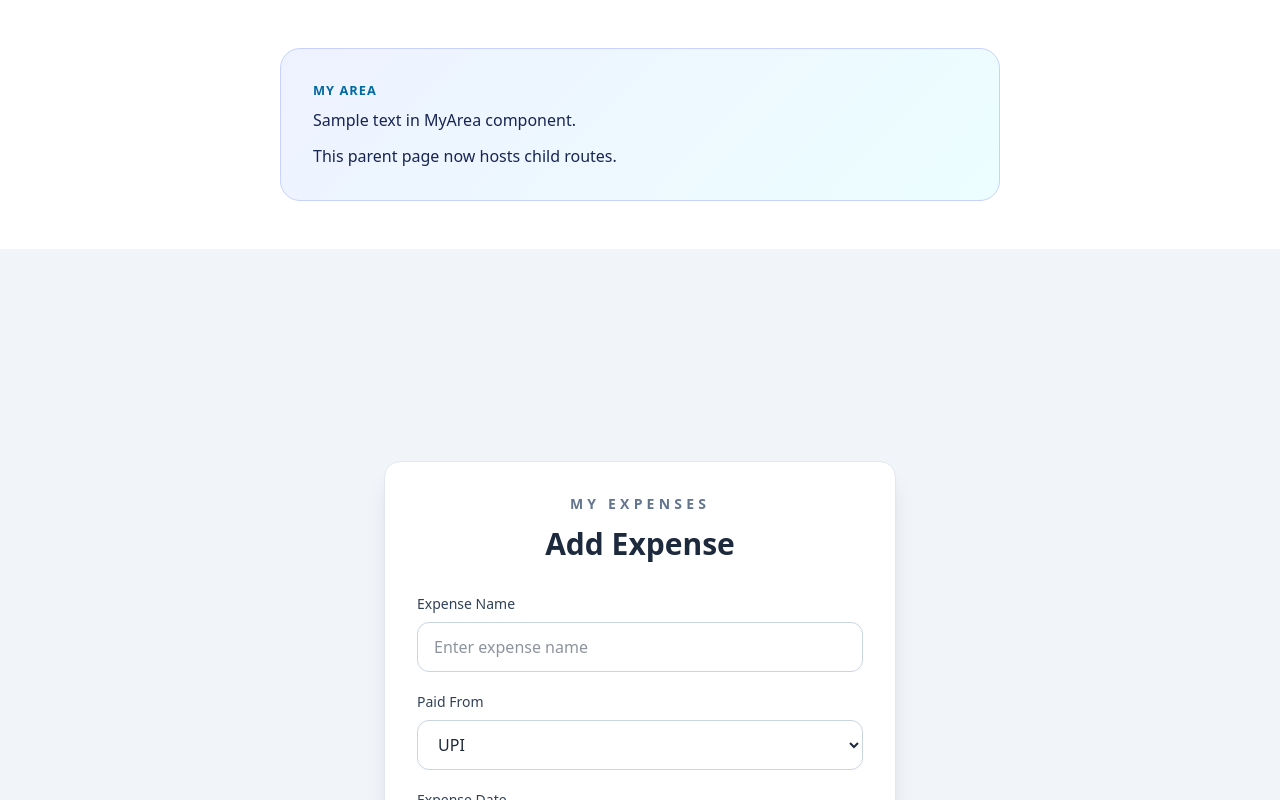
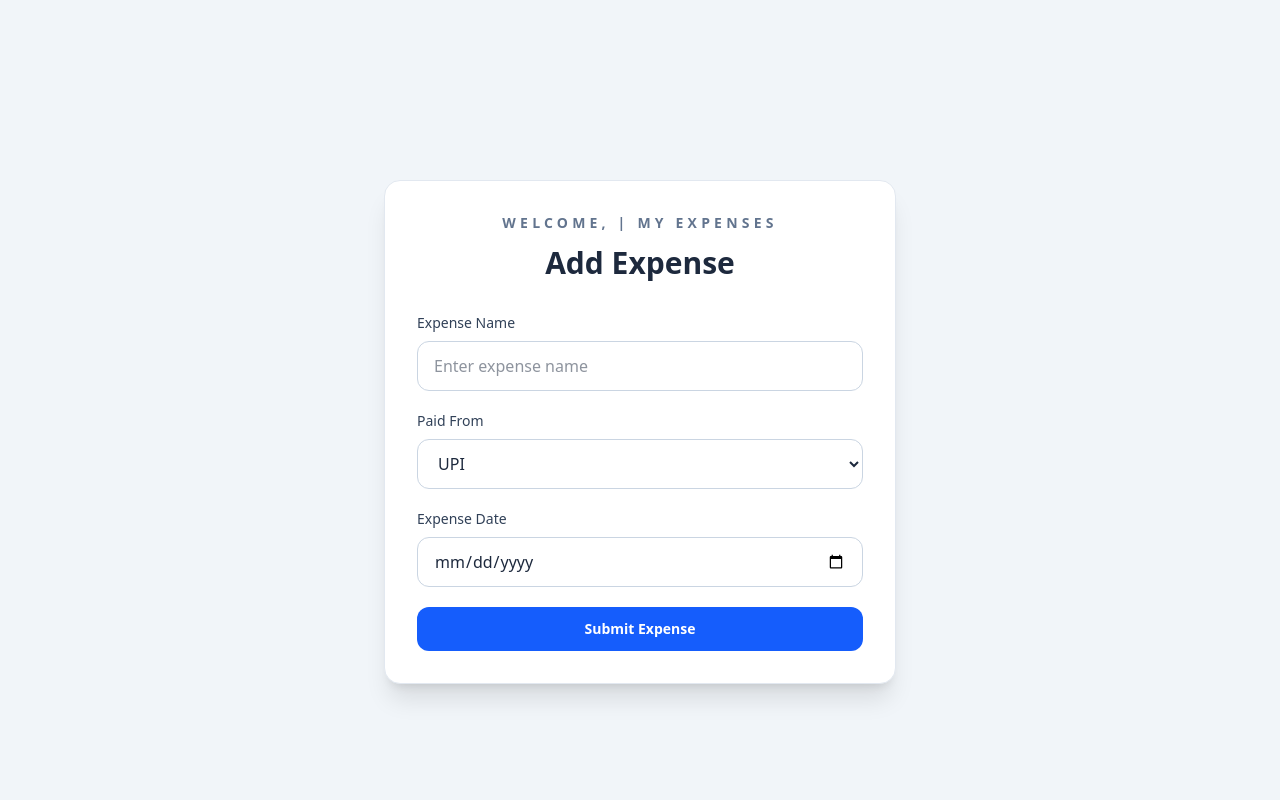
Before and after one commit to rahulgore34/expensetrackerng21, an Angular app: page /myarea/myexpnses in a window 1280 px wide. Shown: the top 800 px of the page. Built offline with nearby package versions, Linux system fonts and the light colour scheme.

Commit message:
set email state

```diff
--- a/src/app/auth/auth.component.ts
+++ b/src/app/auth/auth.component.ts
@@ -5,6 +5,7 @@ import { Subscription } from 'rxjs';
 import { environment } from '../../environments/environment';
 import { OtpInputComponent } from '../shared/otp-input/otp-input.component';
 import { Router } from '@angular/router';
+import { Sharedstate } from '../services/sharedstate';
 
 @Component({
   selector: 'app-auth',
@@ -26,6 +27,7 @@ export class AuthComponent implements OnDestroy {
     }
 
     console.log('Submitted email:', this.email);
+
     const subscription = this.httpDataService.postData('api/send-otp', { email: this.email }).subscribe({
       next: (response) => {
         console.log('OTP sent successfully:', response);
@@ -43,14 +45,17 @@ export class AuthComponent implements OnDestroy {
   onOtpChange(otp: string) {
     this.otp = otp;
   }
-
+sharedstate = inject(Sharedstate);
   onOtpSubmit(otp: string) {
+        // write logic to navigate to myarea or dashboard after successful OTP verification
+        this.router.navigate(['/myarea']);
     this.otp = otp;
     const subscription = this.httpDataService.postData('api/verify-otp', { email: this.email, otp: this.otp }).subscribe({
       next: (response) => {
         console.log('OTP verified successfully:', response);
+        this.sharedstate.setLoggedInEmail(this.email);
         // write logic to navigate to myarea or dashboard after successful OTP verification
-this.router.navigate(['/myarea']);
+        this.router.navigate(['/myarea']);
       },
       error: (error) => {
         console.error('Error sending OTP:', error);
--- a/src/app/myarea/myarea.component.html
+++ b/src/app/myarea/myarea.component.html
@@ -1,7 +1 @@
-<section class="myarea-shell">
-  <p class="eyebrow">My Area</p>
-  <h1>Sample text in MyArea component.</h1>
-  <p>This parent page now hosts child routes.</p>
-</section>
-
 <router-outlet />
--- a/src/app/myarea/myarea.routes.ts
+++ b/src/app/myarea/myarea.routes.ts
@@ -11,7 +11,7 @@ export const MYAREA_ROUTES: Routes = [
     children: [
       {
         path: '',
-        redirectTo: 'childplayarea',
+        redirectTo: 'myexpnses',
         pathMatch: 'full'
       },
       {
--- a/src/app/myarea/myexpnses/myexpnses.component.html
+++ b/src/app/myarea/myexpnses/myexpnses.component.html
@@ -1,11 +1,13 @@
 <section class="min-h-screen bg-slate-100 px-4 py-8">
+
   <div class="flex min-h-screen items-center justify-center">
     <form
       [formGroup]="expenseForm"
+      (ngSubmit)="onSubmit()"
       class="w-full max-w-lg rounded-2xl border border-slate-200 bg-white p-8 shadow-xl"
     >
       <div class="mb-8 text-center">
-        <p class="text-sm font-semibold uppercase tracking-[0.3em] text-slate-500">My Expenses</p>
+        <p class="text-sm font-semibold uppercase tracking-[0.3em] text-slate-500">Welcome, {{ loggedInEmail }} | My Expenses</p>
         <h1 class="mt-3 text-3xl font-bold text-slate-800">Add Expense</h1>
       </div>
 
@@ -43,6 +45,13 @@
             class="w-full rounded-xl border border-slate-300 px-4 py-3 text-slate-800 outline-none transition focus:border-blue-500 focus:ring-2 focus:ring-blue-200"
           />
         </div>
+
+        <button
+          type="submit"
+          class="w-full rounded-xl bg-blue-600 px-4 py-3 text-sm font-semibold text-white transition hover:bg-blue-700 focus:outline-none focus:ring-2 focus:ring-blue-300"
+        >
+          Submit Expense
+        </button>
       </div>
     </form>
   </div>
--- a/src/app/myarea/myexpnses/myexpnses.component.ts
+++ b/src/app/myarea/myexpnses/myexpnses.component.ts
@@ -1,5 +1,6 @@
-import { Component, inject } from '@angular/core';
+import { Component, inject, OnInit } from '@angular/core';
 import { FormBuilder, ReactiveFormsModule, Validators } from '@angular/forms';
+import { Sharedstate } from '../../services/sharedstate';
 
 @Component({
   selector: 'app-myexpnses',
@@ -8,9 +9,9 @@ import { FormBuilder, ReactiveFormsModule, Validators } from '@angular/forms';
   styleUrl: './myexpnses.component.css',
   imports: [ReactiveFormsModule]
 })
-export class MyexpnsesComponent {
+export class MyexpnsesComponent implements OnInit {
   private readonly formBuilder = inject(FormBuilder);
-
+  sharedState = inject(Sharedstate);
   readonly paidFromOptions = ['UPI', 'Cash', 'Card', 'Bank Transfer'];
 
   readonly expenseForm = this.formBuilder.nonNullable.group({
@@ -18,4 +19,13 @@ export class MyexpnsesComponent {
     paidFrom: ['UPI', Validators.required],
     expenseDate: ['', Validators.required]
   });
+  loggedInEmail = this.sharedState.initNameFromEmail();
+
+  ngOnInit() {
+    // Initialization logic if needed
+  }
+
+  onSubmit() {
+    console.log(this.expenseForm.getRawValue());
+  }
 }
--- /dev/null
+++ b/src/app/services/sharedstate.ts
@@ -0,0 +1,15 @@
+import { computed, Injectable, signal } from '@angular/core';
+
+@Injectable({
+  providedIn: 'root',
+})
+export class Sharedstate {
+  loggedinEmail =signal<string>('');
+  initNameFromEmail = computed(() => this.loggedinEmail().split('@')[0]);
+
+  constructor() { }
+
+  setLoggedInEmail(email: string) {
+    this.loggedinEmail.set(email);
+  }
+}
```
Also changed, not shown: 1 other file (tests, documents, lock files or other folders).
